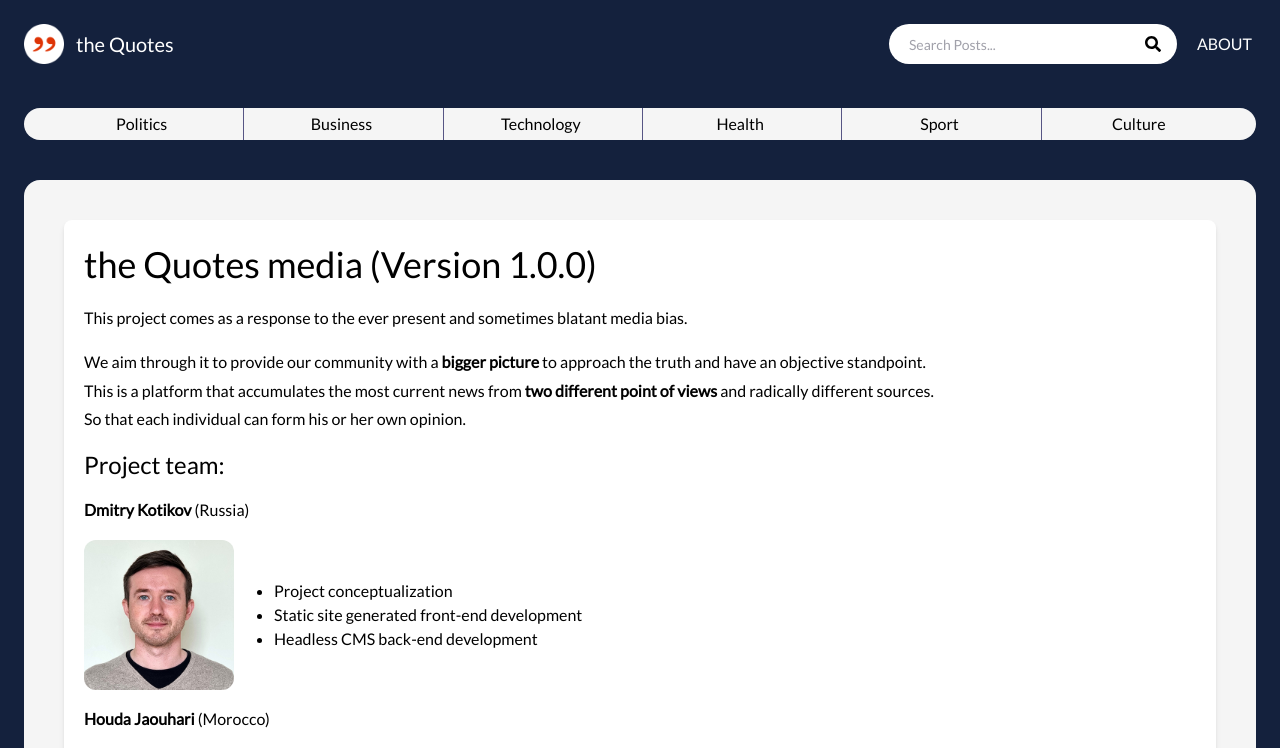
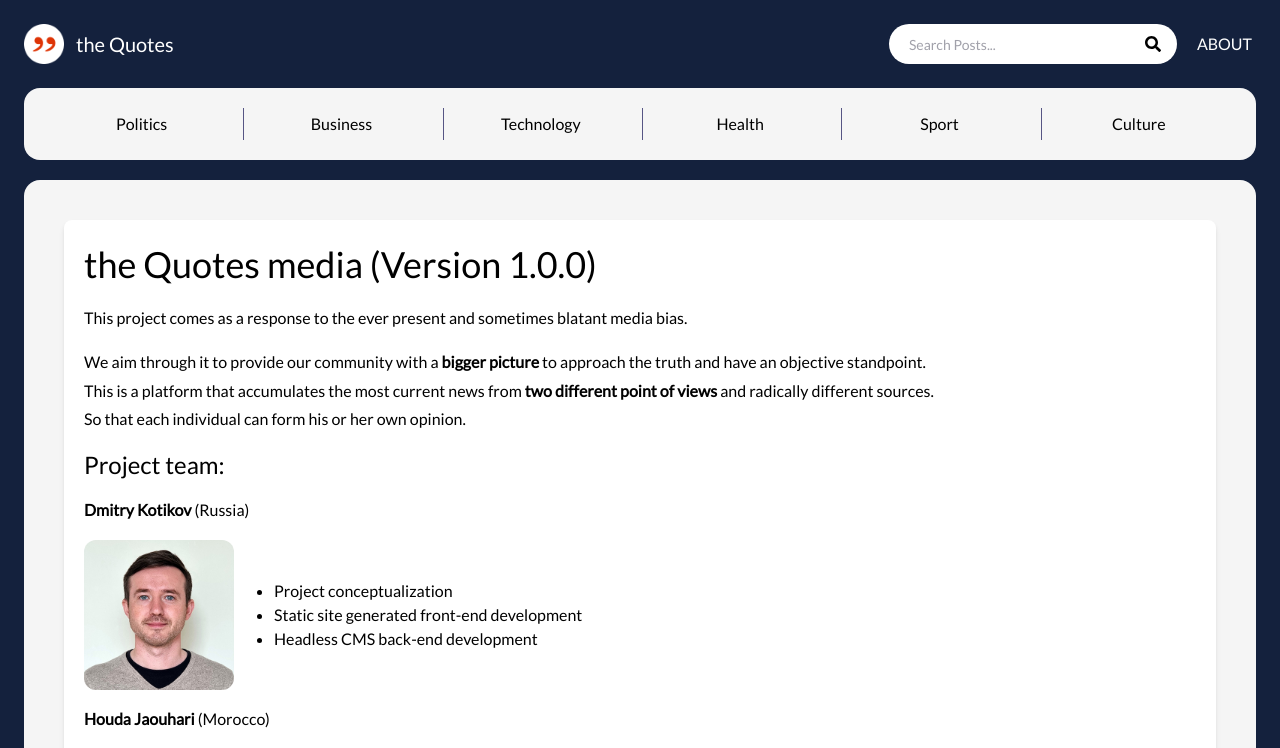
Before and after one commit to mielenyvin/thequotes_dark, a Next.js app: page /about in a window 1280 px wide. Shown: the top 748 px of the page. Built offline with nearby package versions, Linux system fonts and the light colour scheme.

Commit message:
design updates

```diff
--- a/components/Layout.js
+++ b/components/Layout.js
@@ -25,8 +25,9 @@ export default function Layout({title, keywords, desciprtion, children, categori
 
             <Header />
 
-<div className='mx-6'>
-<div className='bg-qgrey sm:bg-qlitegray sm:rounded-2xl container mx-auto p-0 '>
+
+<div className='sm:mx-6'>
+<div className='bg-qgrey sm:bg-qlitegray sm:rounded-2xl container mx-auto flex p-0 flex-col '>
 <CategoryList categories={categories} />
 </div></div>
 
```
